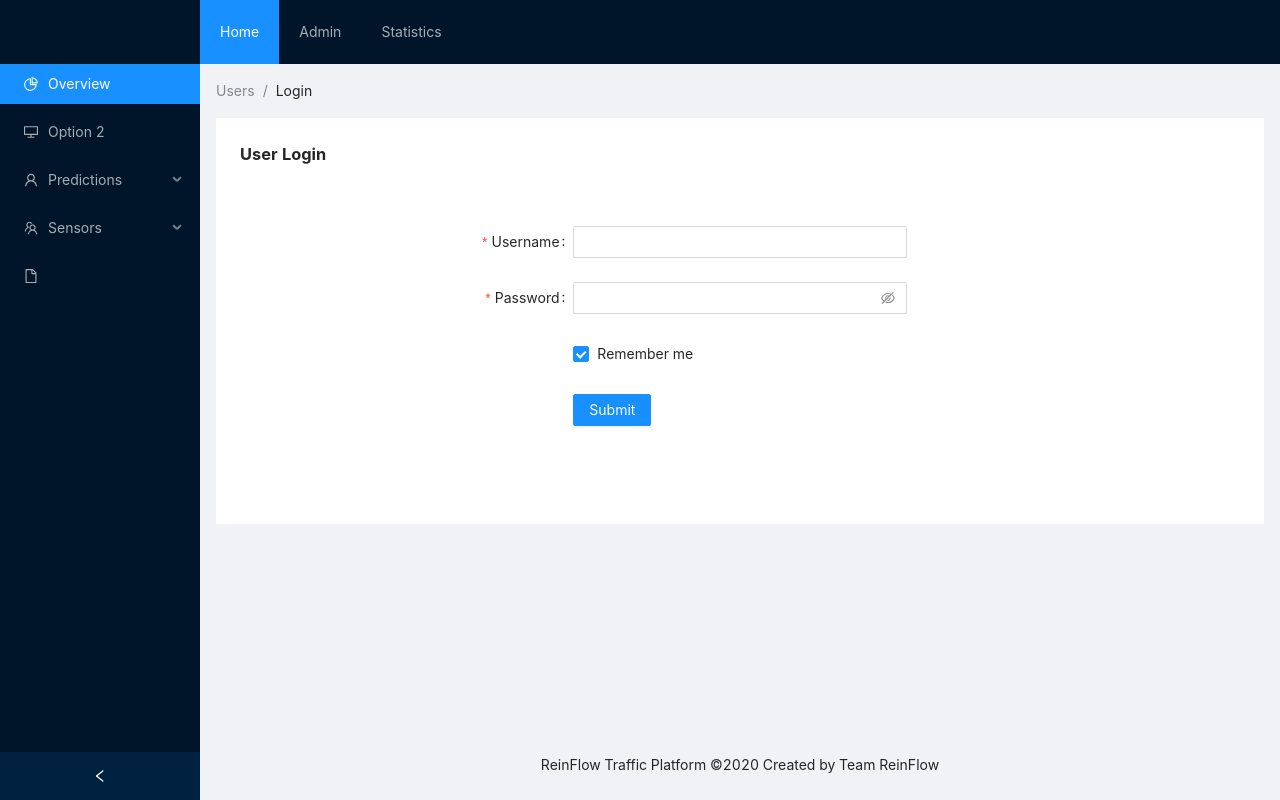
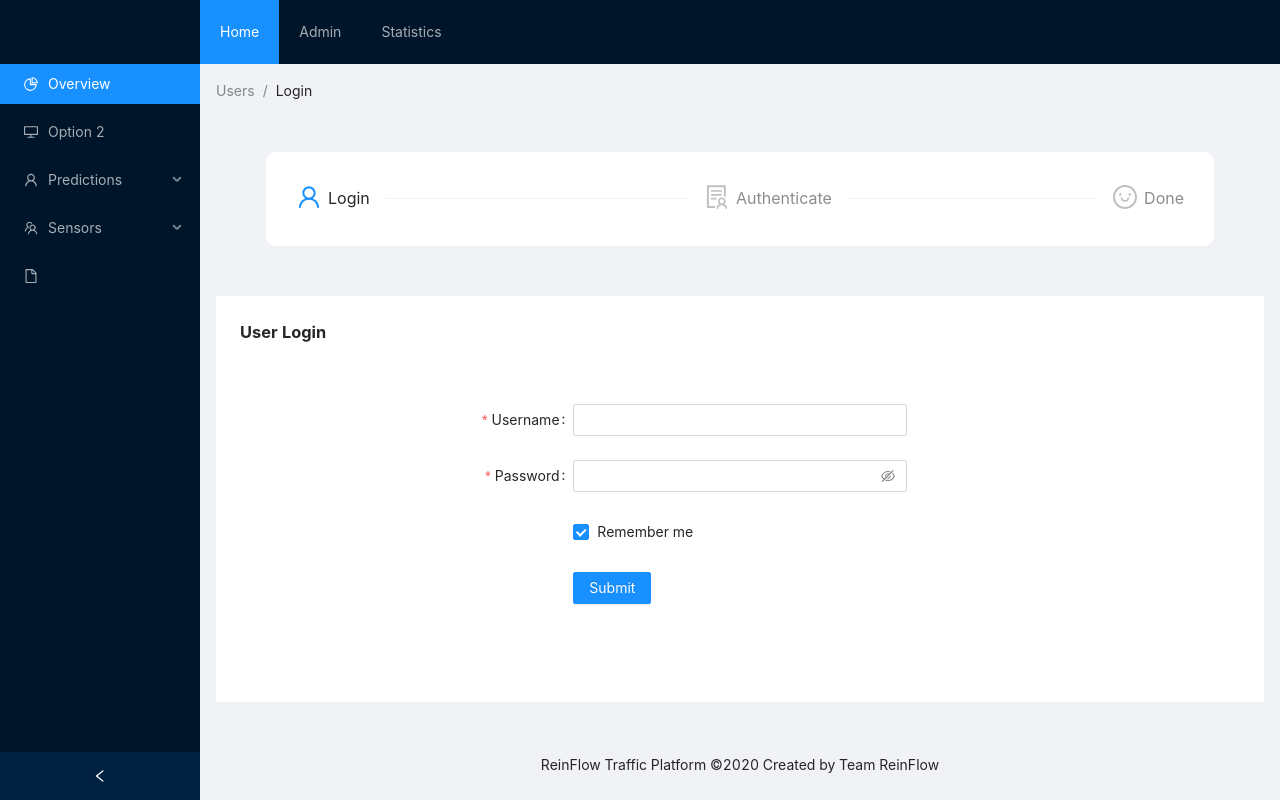
Before and after one commit to dknathalage/reinflow, a React (Create React App) app in the folder frontend-react/: page /login in a window 1280 px wide. Built offline with nearby package versions, Linux system fonts and the light colour scheme.

Commit message:
NEW: Added Steps to login

```diff
--- a/frontend-react/src/components/pages/login/index.js
+++ b/frontend-react/src/components/pages/login/index.js
@@ -1,12 +1,22 @@
-import React from 'react';
-import { Layout, Form, Breadcrumb, Input, Checkbox, Button } from 'antd';
+import React, { useState, useEffect } from 'react';
+import { Layout, Form, Breadcrumb, Input, Checkbox, Button, Steps } from 'antd';
+import { UserOutlined, SolutionOutlined, LoadingOutlined, SmileOutlined, HddOutlined } from '@ant-design/icons';
 
 import ReinFlowFooter from '../../footer/footer';
 import Headers from '../../header';
 
+const { Step } = Steps;
 const { Header, Content } = Layout;
 
 function UserLogin() {
+	const [ statusUpdate, setstatusUpdate ] = useState([
+		{
+			register: 'process',
+			auth: 'wait',
+			done: 'wait'
+		}
+	]);
+
 	const layout = {
 		labelCol: { span: 8 },
 		wrapperCol: { span: 8 }
@@ -16,6 +26,9 @@ function UserLogin() {
 	};
 
 	const onFinish = (values) => {
+		/**
+		 * steps not active here
+		 */
 		console.log('Success:', values);
 	};
 
@@ -33,6 +46,14 @@ function UserLogin() {
 						<Breadcrumb.Item>Users</Breadcrumb.Item>
 						<Breadcrumb.Item>Login</Breadcrumb.Item>
 					</Breadcrumb>
+					<div style={{ margin: '50px', background: 'white', padding: '30px', borderRadius: '10px' }}>
+						<Steps>
+							<Step status={statusUpdate.register} title="Login" icon={<UserOutlined />} />
+							<Step status={statusUpdate.auth} title="Authenticate" icon={<SolutionOutlined />} />
+							<Step status={statusUpdate.done} title="Done" icon={<SmileOutlined />} />
+						</Steps>
+					</div>
+
 					<div className="site-layout-background" style={{ padding: 24, minHeight: 360 }}>
 						<h1 style={{ fontWeight: 'bolder' }}>User Login</h1>
 						<div style={{ paddingTop: '50px', paddingBottom: '50px' }}>
```
